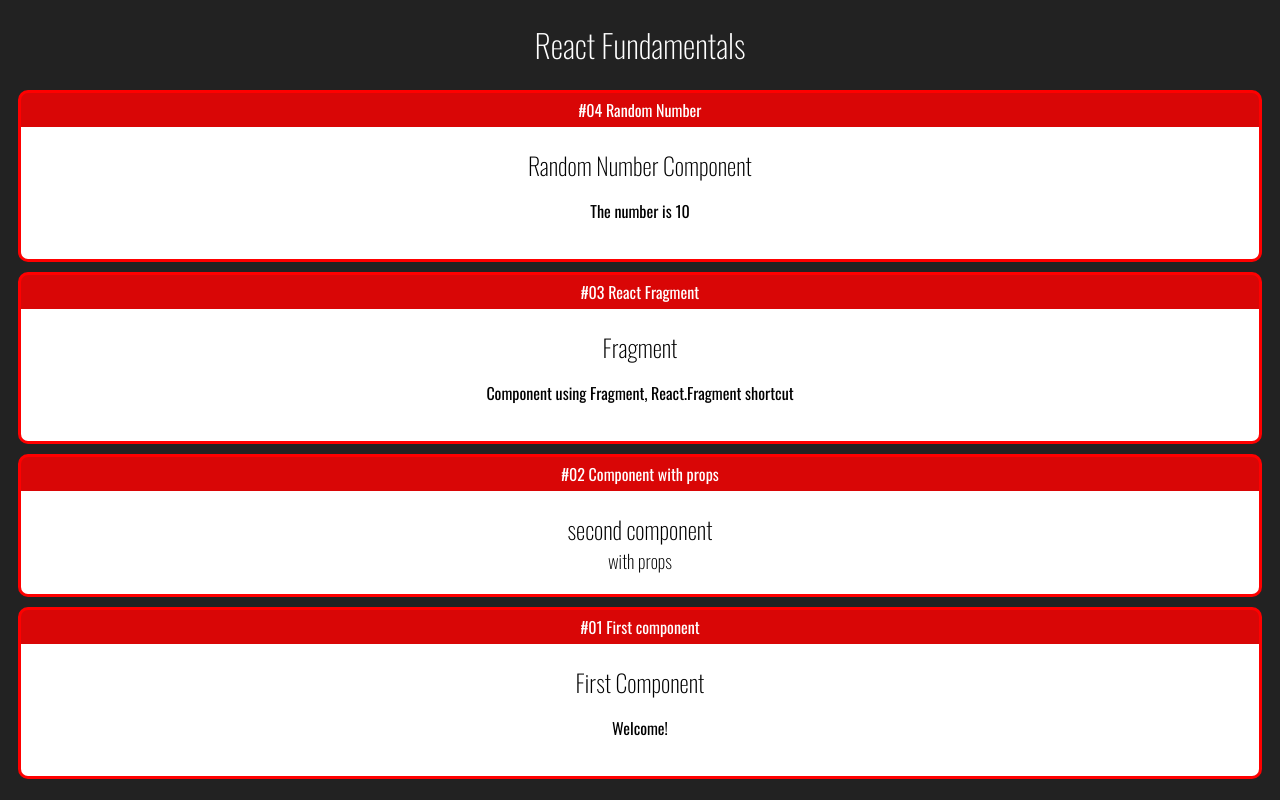
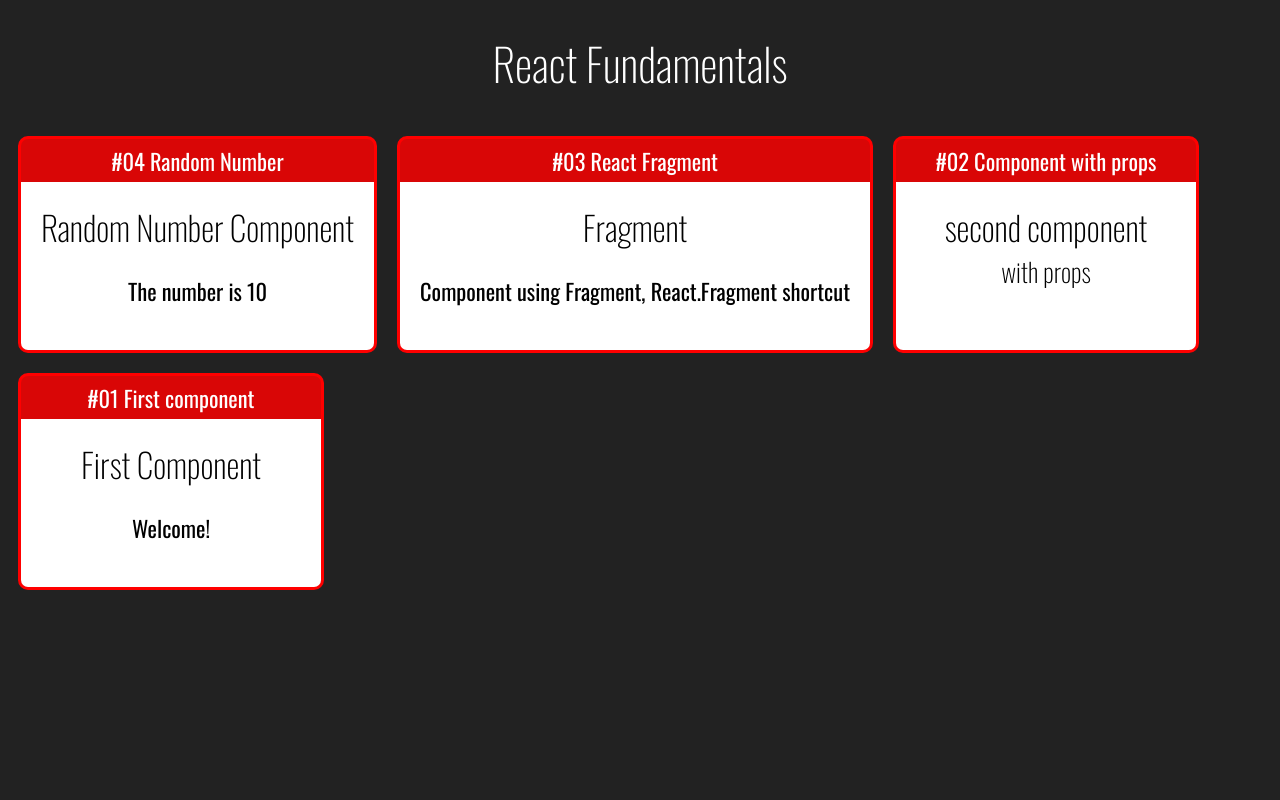
Before and after one commit to black-dev-x/react-foundations-coder, a React (Create React App) app: page / in a window 1280 px wide. Built offline with nearby package versions, Linux system fonts and the light colour scheme.

Commit message:
flex on the cards

```diff
--- /dev/null
+++ b/src/App.css
@@ -0,0 +1,4 @@
+.App .exercises {
+    display: flex;
+    flex-wrap: wrap;
+}
--- a/src/App.jsx
+++ b/src/App.jsx
@@ -1,3 +1,4 @@
+import './App.css'
 import React from 'react'
 import First from './components/basics/First'
 import WithParameter from './components/basics/WithParameter'
@@ -6,8 +7,9 @@
 import Card from './components/layout/Card'
 
 const App = _ => (
-  <div>
+  <div className='App'>
     <h1>React Fundamentals</h1>
+    <section className='exercises'>
       <Card title='#04 Random Number'>
         <Random max={10} min={5}></Random>
       </Card>
@@ -20,6 +22,7 @@
       <Card title='#01 First component'>
         <First></First>
       </Card>
+    </section>
   </div>
 )
 
--- a/src/components/layout/Card.css
+++ b/src/components/layout/Card.css
@@ -4,6 +4,9 @@
     border-radius: 10px;
     overflow: hidden;
     margin: 10px;
+    display: flex;
+    flex-direction: column;
+    min-width: 300px;
 }
 .Card .title {
     padding: 5px 0;
@@ -12,4 +15,5 @@
     background-color: white;
     color: black;
     padding: 20px;
+    flex-grow: 1;
 }
--- a/src/index.css
+++ b/src/index.css
@@ -3,6 +3,7 @@
     font-family: Oswald;
     color: white;
     text-align: center;
+    font-size: 1.4rem;
 }
 h1, h2, h3 {
     font-weight: 200;
```
Lines whose indentation alone changed are shown as unchanged.
